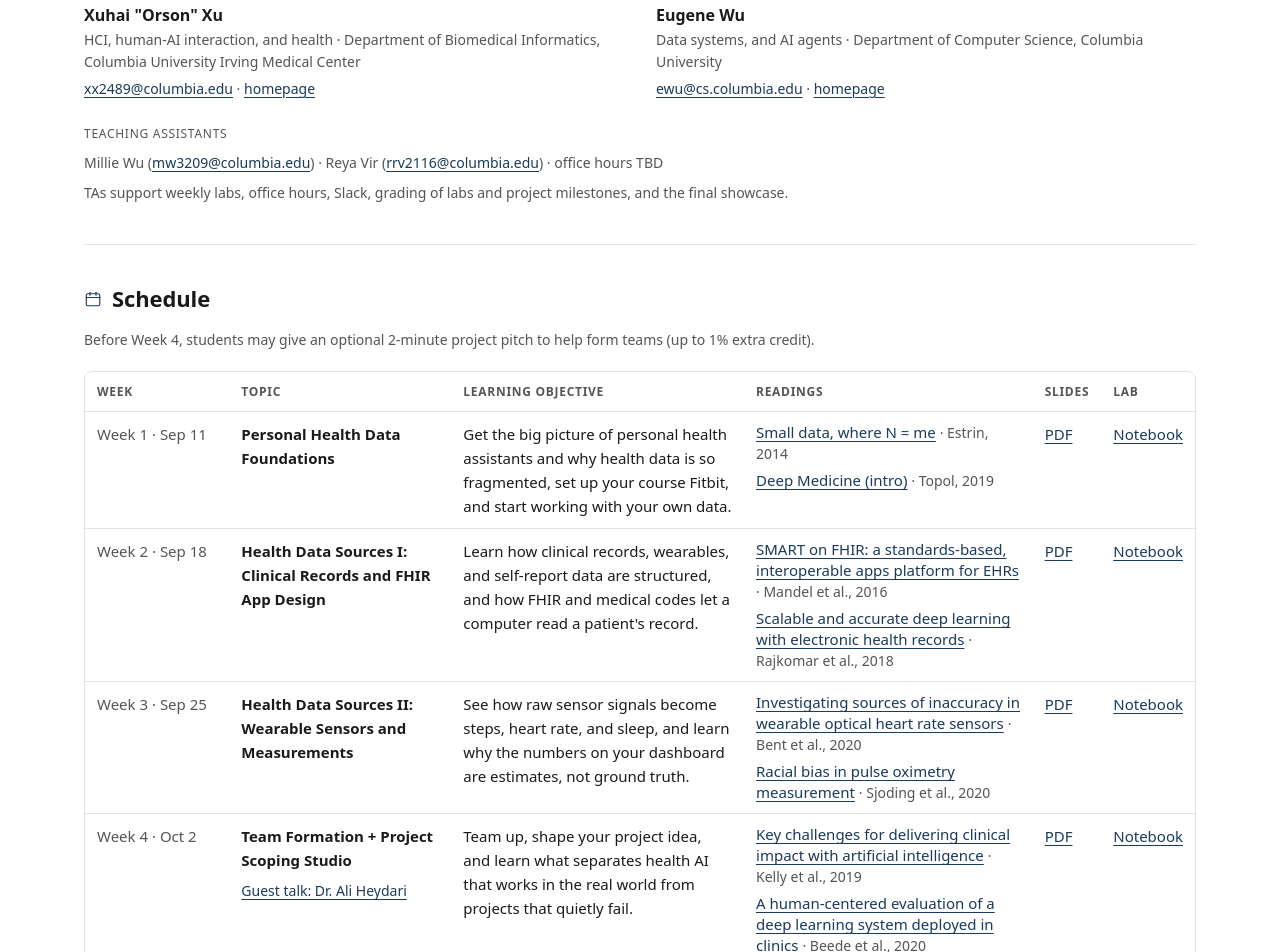
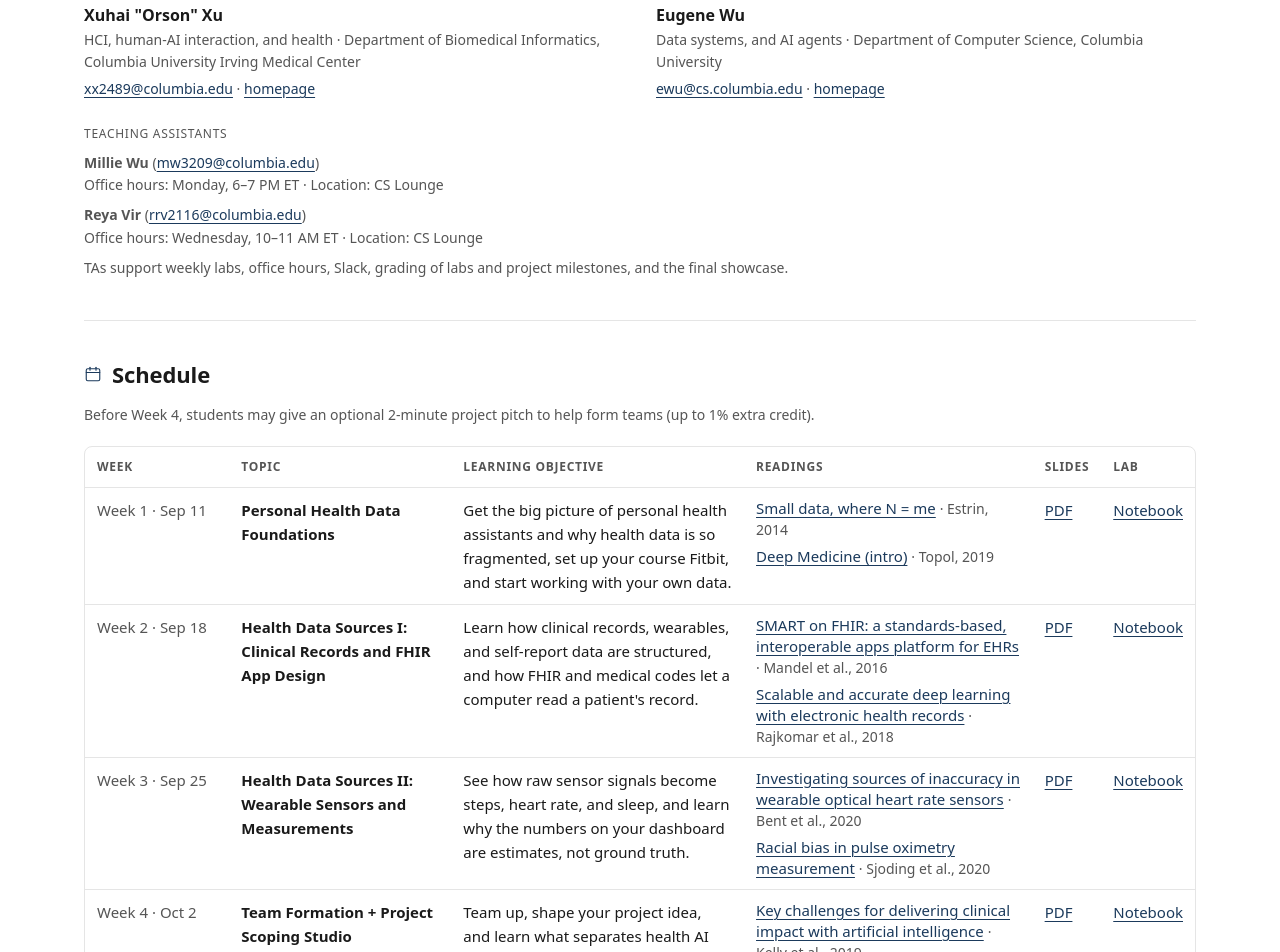
Before and after one commit to personal-health-agent/personal-health-agent.github.io, an Astro site: page / in a window 1280 px wide. Shown: the part 1105-2057 px from the top of the page. Built offline with nearby package versions, Linux system fonts and the light colour scheme; Astro itself is replaced by a stand-in of ours.

Commit message:
Publish TA office hours and CS Lounge location

```diff
--- a/src/pages/index.astro
+++ b/src/pages/index.astro
@@ -25,8 +25,8 @@ const { Content: GradingBody } = await gradingEntry.render();
 
 // Teaching assistants (not a content collection — small and stable).
 const tas = [
-  { name: 'Millie Wu', email: 'mw3209@columbia.edu' },
-  { name: 'Reya Vir',  email: 'rrv2116@columbia.edu' },
+  { name: 'Millie Wu', email: 'mw3209@columbia.edu', officeHours: 'Monday, 6–7 PM ET', location: 'CS Lounge' },
+  { name: 'Reya Vir',  email: 'rrv2116@columbia.edu', officeHours: 'Wednesday, 10–11 AM ET', location: 'CS Lounge' },
 ];
 ---
 <BaseLayout>
@@ -136,13 +136,12 @@ const tas = [
       <div style="margin-top: 1.25rem;">
         <span class="meta" style="text-transform: uppercase; letter-spacing: 0.06em; font-size: 0.75rem;">Teaching assistants</span>
         <div class="small" style="margin-top: 0.375rem;">
-          {tas.map((t, i) => (
-            <Fragment>
-              {i > 0 && <span> · </span>}
-              {t.name} (<a href={`mailto:${t.email}`}>{t.email}</a>)
-            </Fragment>
+          {tas.map((t) => (
+            <div style="margin-bottom: 0.5rem;">
+              <strong>{t.name}</strong> (<a href={`mailto:${t.email}`}>{t.email}</a>)
+              <div>Office hours: {t.officeHours} · Location: {t.location}</div>
+            </div>
           ))}
-          <span> · office hours TBD</span>
         </div>
         <p class="small" style="margin-top: 0.5rem; color: var(--text-muted);">
           TAs support weekly labs, office hours, Slack, grading of labs and project milestones, and the final showcase.
```
